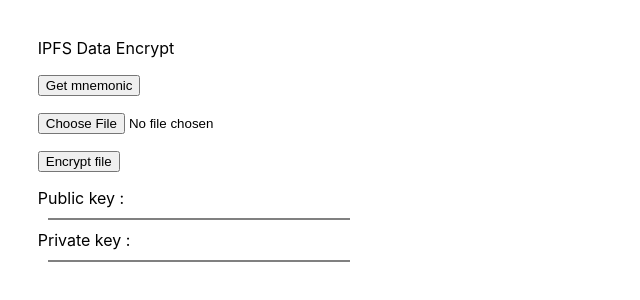
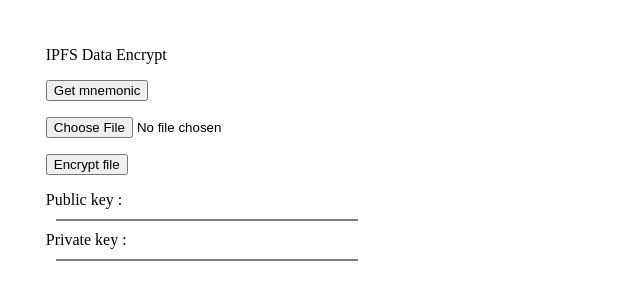
Before and after one commit to elielnfinic/openden, a React (Create React App) app: page / in a window 1280 px wide. Shown: the top 300 px of the page, without its empty margins (0-640 px from the left). Built offline with nearby package versions, Linux system fonts and the light colour scheme.

Commit message:
Cleaning project

```diff
--- a/src/App.css
+++ /dev/null
@@ -1,38 +0,0 @@
-.App {
-  text-align: center;
-}
-
-.App-logo {
-  height: 40vmin;
-  pointer-events: none;
-}
-
-@media (prefers-reduced-motion: no-preference) {
-  .App-logo {
-    animation: App-logo-spin infinite 20s linear;
-  }
-}
-
-.App-header {
-  background-color: #282c34;
-  min-height: 100vh;
-  display: flex;
-  flex-direction: column;
-  align-items: center;
-  justify-content: center;
-  font-size: calc(10px + 2vmin);
-  color: white;
-}
-
-.App-link {
-  color: #61dafb;
-}
-
-@keyframes App-logo-spin {
-  from {
-    transform: rotate(0deg);
-  }
-  to {
-    transform: rotate(360deg);
-  }
-}
--- a/src/index.css
+++ /dev/null
@@ -1,13 +0,0 @@
-body {
-  margin: 0;
-  font-family: -apple-system, BlinkMacSystemFont, 'Segoe UI', 'Roboto', 'Oxygen',
-    'Ubuntu', 'Cantarell', 'Fira Sans', 'Droid Sans', 'Helvetica Neue',
-    sans-serif;
-  -webkit-font-smoothing: antialiased;
-  -moz-osx-font-smoothing: grayscale;
-}
-
-code {
-  font-family: source-code-pro, Menlo, Monaco, Consolas, 'Courier New',
-    monospace;
-}
--- a/src/index.js
+++ b/src/index.js
@@ -1,6 +1,5 @@
 import React from 'react';
 import ReactDOM from 'react-dom/client';
-import './index.css';
 import App from './App';
 import reportWebVitals from './reportWebVitals';
 
```
Also changed, not shown: src/logo.svg (deleted), 1 other file (tests, documents, lock files or other folders).
